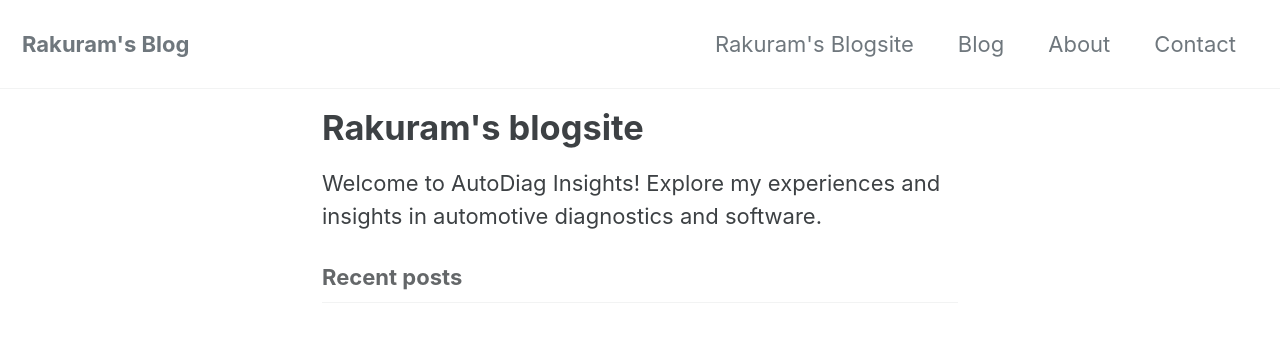
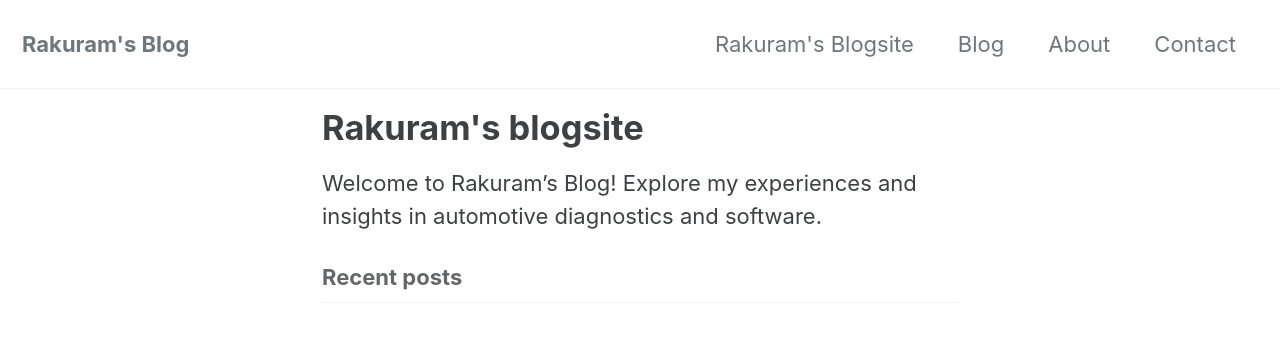
Before and after one commit to rakurame96/rakurame96.github.io_archived, a Jekyll site: the page built from _pages/index.md, in a window 1280 px wide. Shown: the top 361 px of the page. Built offline with Jekyll 4.4.1, drawn with Linux system fonts in a browser that asks for light colours; cached includes are drawn as plain includes; the list of posts is cut into pages by our own code.

```diff
--- a/_pages/index.md
+++ b/_pages/index.md
@@ -4,4 +4,4 @@ title: "Rakuram's blogsite"
 permalink: /
 ---
 
-Welcome to AutoDiag Insights! Explore my experiences and insights in automotive diagnostics and software.
+Welcome to Rakuram's Blog! Explore my experiences and insights in automotive diagnostics and software.
```
Also changed, not shown: _pages/about.md (+1 -1 lines).
